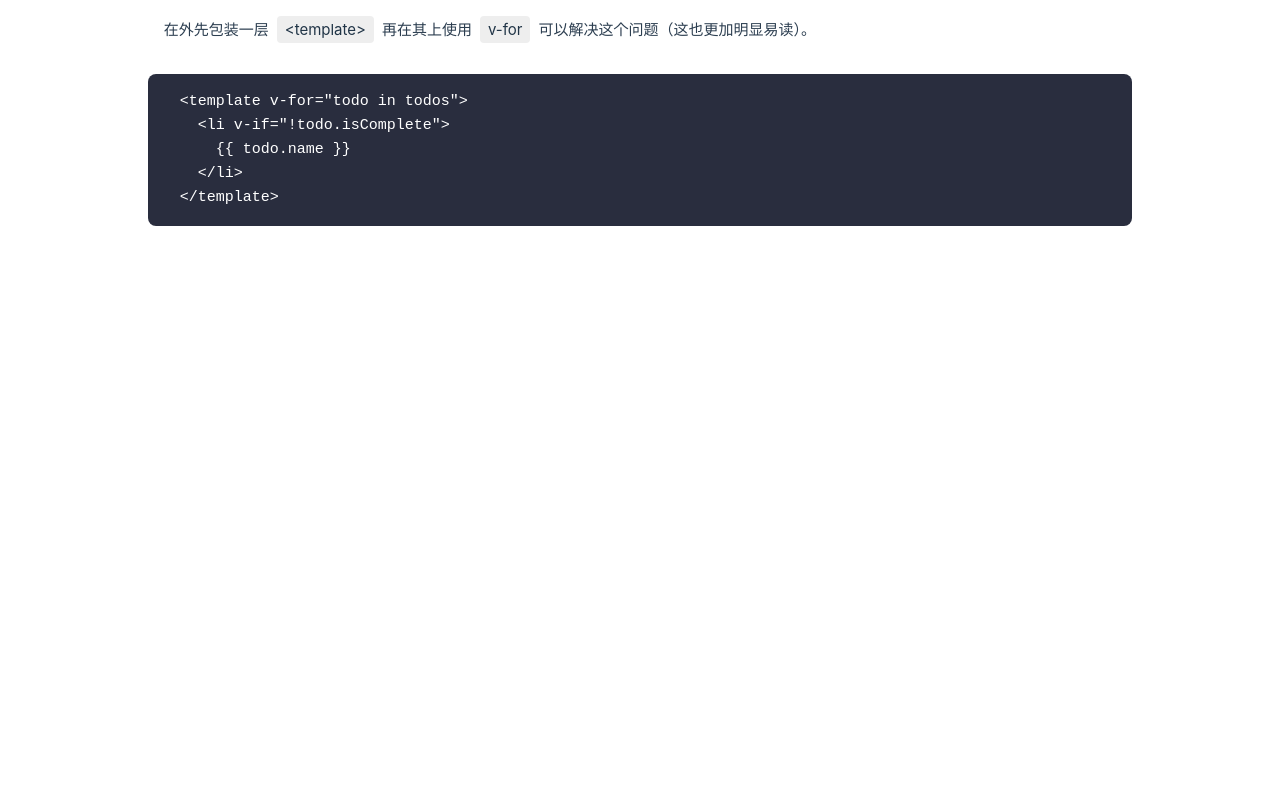
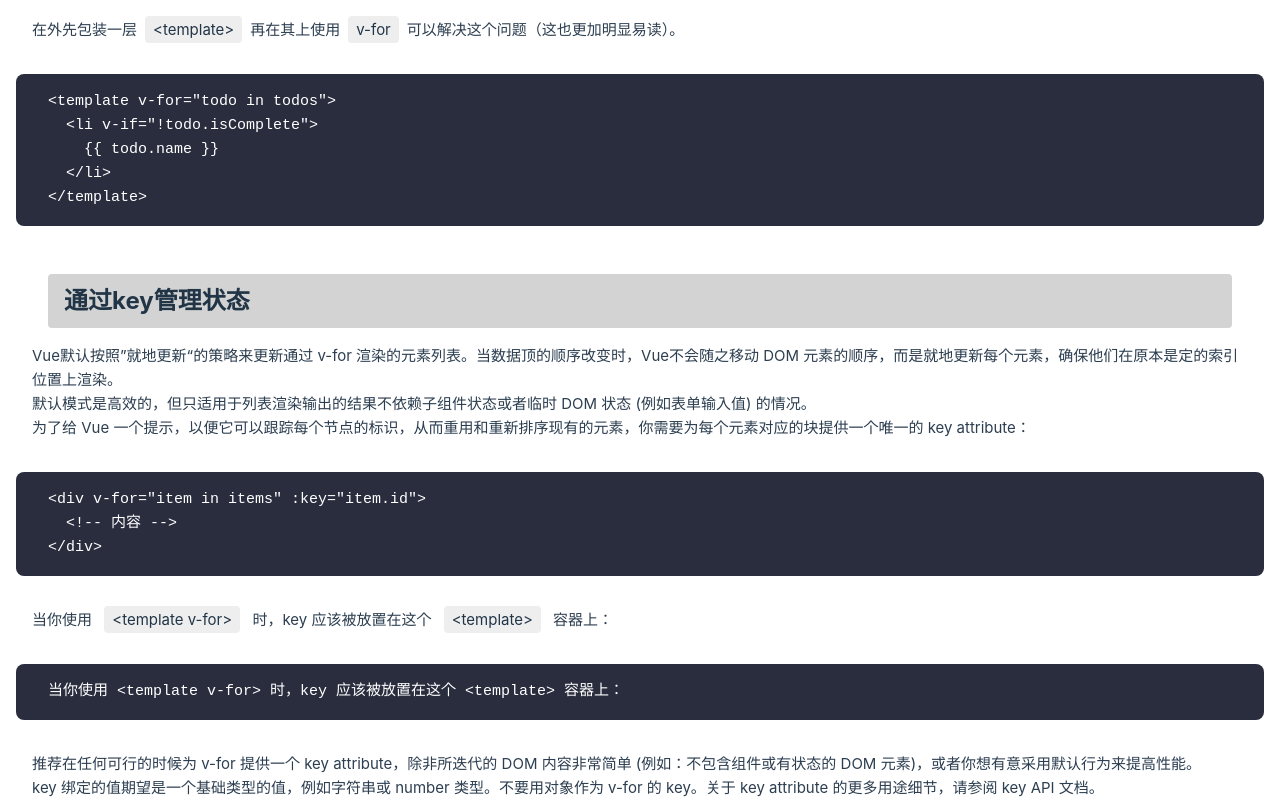
Before and after one commit to ShenlongDev/vue_xx, a Vue app: page / in a window 1280 px wide. Shown: the part 3750-4550 px from the top of the page. Before the commit the page ends 4008 px from the top, so only its background shows below. Built offline with nearby package versions, Linux system fonts and the light colour scheme.

Commit message:
v-for_through_key

```diff
--- a/src/LoopRendering.vue
+++ b/src/LoopRendering.vue
@@ -126,4 +126,16 @@ items.forEach((item, index) => {
     {{ todo.name }}
   </li>
 </template>`' />
+
+<HeadingTwo heading="通过key管理状态" />
+<p>Vue默认按照”就地更新“的策略来更新通过 v-for 渲染的元素列表。当数据顶的顺序改变时，Vue不会随之移动 DOM 元素的顺序，而是就地更新每个元素，确保他们在原本是定的索引位置上渲染。</p>
+<p>默认模式是高效的，但只适用于列表渲染输出的结果不依赖子组件状态或者临时 DOM 状态 (例如表单输入值) 的情况。</p>
+<p>为了给 Vue 一个提示，以便它可以跟踪每个节点的标识，从而重用和重新排序现有的元素，你需要为每个元素对应的块提供一个唯一的 key attribute：</p>
+<CodeView :content='`<div v-for="item in items" :key="item.id">
+  <!-- 内容 -->
+</div>`' />
+<p>当你使用 <EnLetter content="<template v-for>" /> 时，key 应该被放置在这个 <EnLetter content="<template>" /> 容器上：</p>
+<CodeView :content='`当你使用 <template v-for> 时，key 应该被放置在这个 <template> 容器上：`' />
+  <p>推荐在任何可行的时候为 v-for 提供一个 key attribute，除非所迭代的 DOM 内容非常简单 (例如：不包含组件或有状态的 DOM 元素)，或者你想有意采用默认行为来提高性能。</p>
+  <p>key 绑定的值期望是一个基础类型的值，例如字符串或 number 类型。不要用对象作为 v-for 的 key。关于 key attribute 的更多用途细节，请参阅 key API 文档。</p>
 </template>
```
